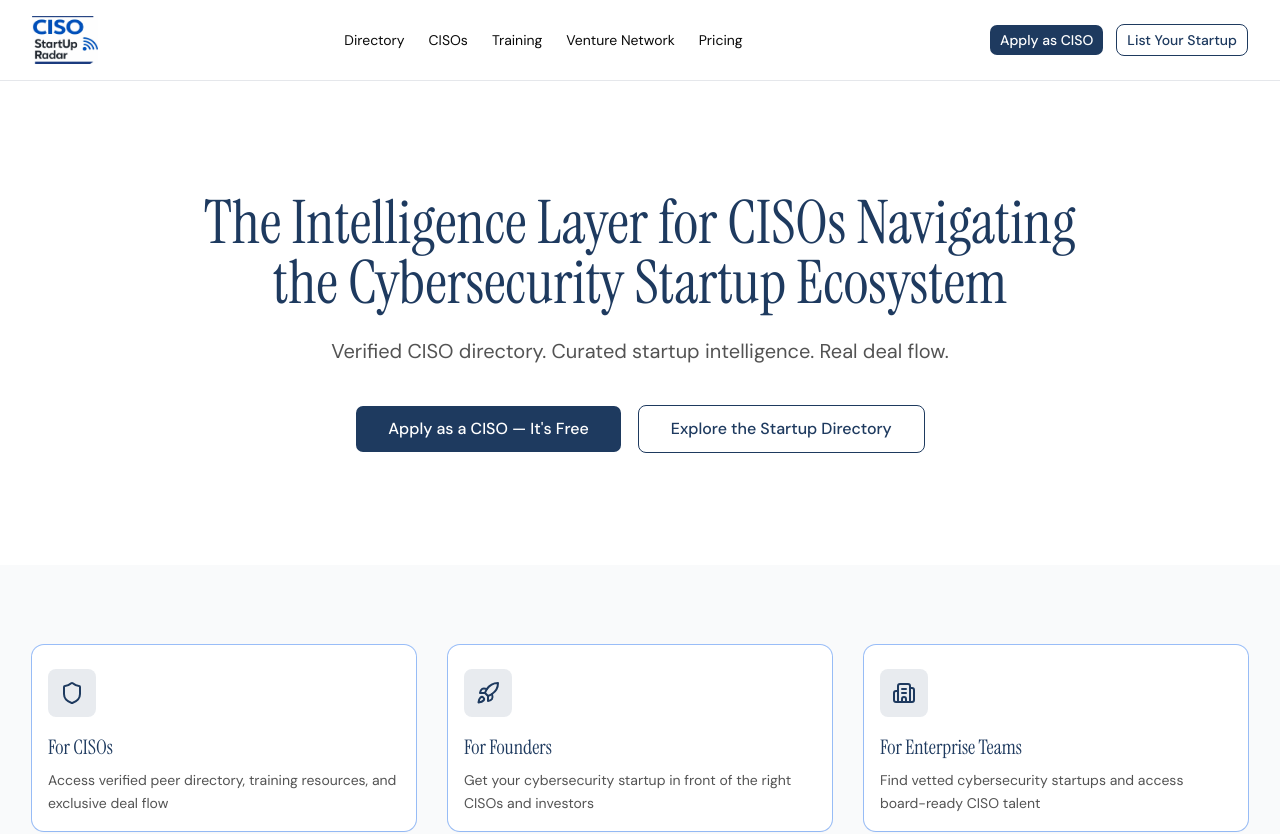
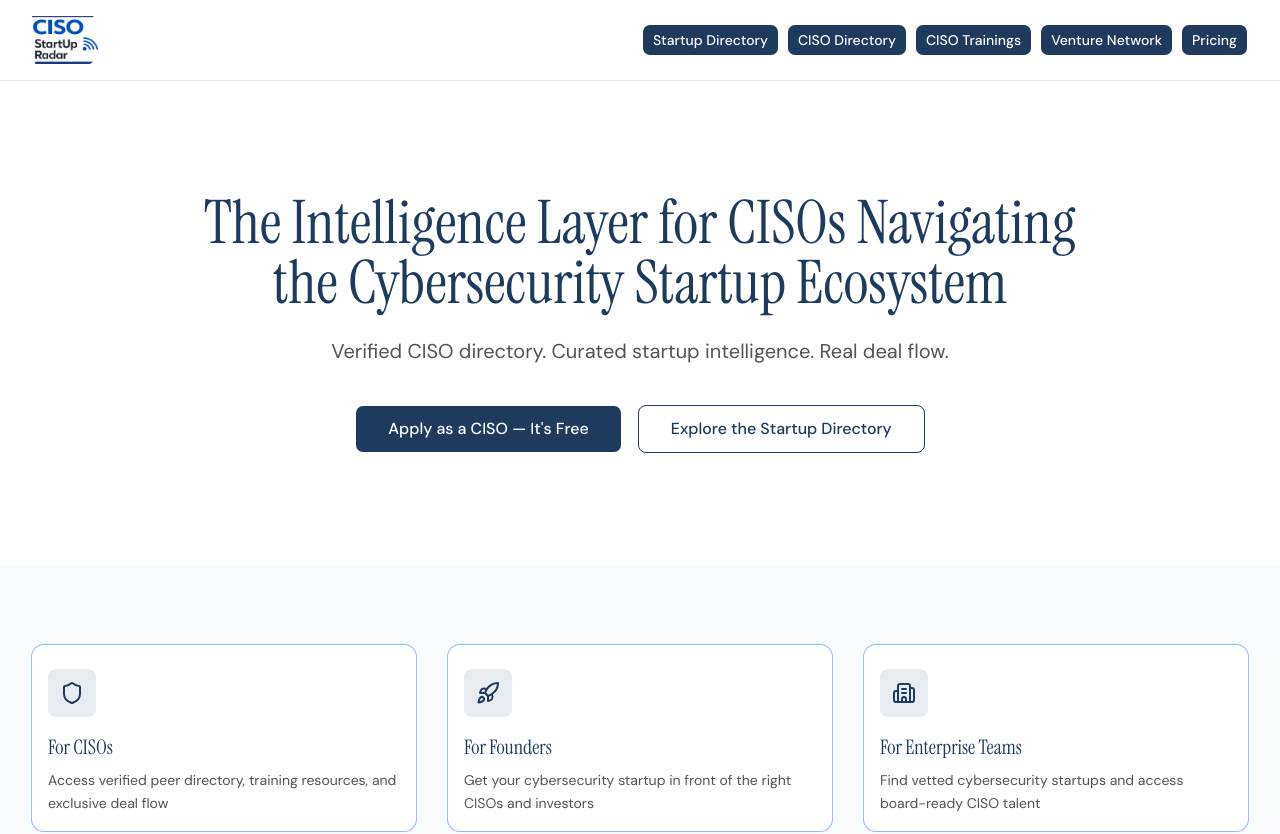
Before and after one commit to Sydmhz/ciso-startup-radar, a Next.js app: page / in a window 1280 px wide. Shown: the top 834 px of the page. Built offline with nearby package versions, Linux system fonts and the light colour scheme.

Commit message:
feat: restyle navbar - navy button nav links, rename Directory/CISOs/Training, remove Apply/List CTAs

```diff
--- a/src/components/shared/footer.tsx
+++ b/src/components/shared/footer.tsx
@@ -39,7 +39,7 @@ export function Footer() {
               </li>
               <li>
                 <Link href="/training" className="text-sm text-gray-500 hover:text-navy">
-                  Training
+                  CISO Trainings
                 </Link>
               </li>
               <li>
--- a/src/components/shared/navbar.tsx
+++ b/src/components/shared/navbar.tsx
@@ -7,9 +7,9 @@ import { Menu, X } from "lucide-react";
 import { Button } from "@/components/ui/button";
 
 const navLinks = [
-  { href: "/directory", label: "Directory" },
-  { href: "/cisos", label: "CISOs" },
-  { href: "/training", label: "Training" },
+  { href: "/directory", label: "Startup Directory" },
+  { href: "/cisos", label: "CISO Directory" },
+  { href: "/training", label: "CISO Trainings" },
   { href: "/venture-network", label: "Venture Network" },
   { href: "/pricing", label: "Pricing" },
 ];
@@ -34,26 +34,12 @@ export function Navbar() {
           </Link>
 
           {/* Desktop Nav */}
-          <div className="hidden md:flex items-center gap-6">
+          <div className="hidden md:flex items-center gap-2">
             {navLinks.map((link) => (
-              <Link
-                key={link.href}
-                href={link.href}
-                className="text-sm text-[#0A0A0A] hover:text-navy transition-colors"
-              >
-                {link.label}
-              </Link>
+              <Button key={link.href} asChild className="bg-navy hover:bg-navy/90 text-white text-sm">
+                <Link href={link.href}>{link.label}</Link>
+              </Button>
             ))}
-          </div>
-
-          {/* Desktop CTAs */}
-          <div className="hidden md:flex items-center gap-3">
-            <Button asChild className="bg-navy hover:bg-navy/90 text-white text-sm">
-              <Link href="/apply">Apply as CISO</Link>
-            </Button>
-            <Button asChild variant="outline" className="border-navy text-navy hover:bg-navy/5 text-sm">
-              <Link href="/directory">List Your Startup</Link>
-            </Button>
           </div>
 
           {/* Mobile toggle */}
@@ -71,23 +57,15 @@ export function Navbar() {
           <div className="md:hidden pb-4 border-t border-[#E5E7EB]">
             <div className="flex flex-col gap-2 pt-4">
               {navLinks.map((link) => (
+                <Button key={link.href} asChild className="bg-navy hover:bg-navy/90 text-white text-sm w-full justify-start">
                   <Link
-                  key={link.href}
                     href={link.href}
-                  className="px-3 py-2 text-sm text-[#0A0A0A] hover:bg-gray-50 rounded-md"
                     onClick={() => setMobileOpen(false)}
                   >
                     {link.label}
                   </Link>
+                </Button>
               ))}
-              <div className="flex flex-col gap-2 px-3 pt-2">
-                <Button asChild className="bg-navy hover:bg-navy/90 text-white text-sm w-full">
-                  <Link href="/apply">Apply as CISO</Link>
-                </Button>
-                <Button asChild variant="outline" className="border-navy text-navy text-sm w-full">
-                  <Link href="/directory">List Your Startup</Link>
-                </Button>
-              </div>
             </div>
           </div>
         )}
```
Lines whose indentation alone changed are shown as unchanged.
